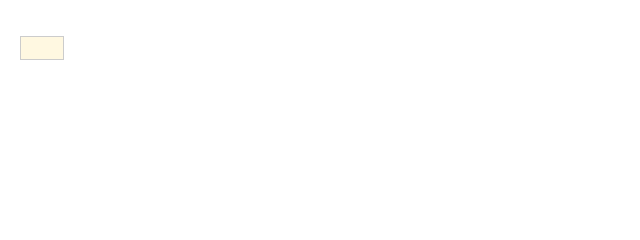
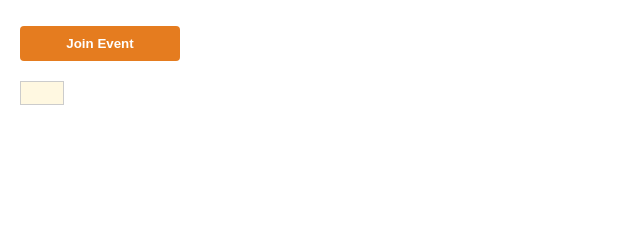
Before and after one commit to apandayouknow/meeting-avails-flask, a Flask app: template templates/event.html in a window 1280 px wide. Shown: the part 181-421 px from the top of the page, without its empty margins (0-640 px from the left). Run offline with Flask 3, Linux system fonts and the light colour scheme; the template is opened without the code that fills it: most values are stand-ins (such as "Sample title", 1, 10 or a date in 2020); lists and menus that the app fills with data are empty.

Commit message:
event joining added

```diff
--- a/app.py
+++ b/app.py
@@ -93,9 +93,10 @@
             return "Error creating event."
     return flask.render_template('new-event.html', username=username)
 
-@app.route("/event/<code>", methods=["GET", "POST"])
+@app.route("/event/<code>", methods=["GET"])
 def event_page(code):
     global username
+    joined = True
     user = databases.get_user_by_username(username)
     if user == None:
         user = ""
@@ -104,12 +105,32 @@
     event = databases.get_event_by_code(code)
     if event == None:
         return "Event not found."
-    if code not in databases.get_events_by_user(user[0]):
-        databases.add_user_to_event(user[0], event[0])
+    user_events = databases.get_events_by_user(user[0])
+    codes = [event[1] for event in user_events]
+    if code not in codes:
+        print(codes)
+        joined = False
     participants_blocks = databases.get_event_participants_availability(event[0])
-
-    return flask.render_template('event.html',
+    print(joined)
+    return flask.render_template('event.html', joined=joined,
                                username=username,
                                event=event,
                                participants_blocks=participants_blocks,
                                start_date=event[5])  # event start_date
+
+@app.route("/event/<code>/join", methods=["POST"])
+def join_event(code):
+    global username
+    user = databases.get_user_by_username(username)
+    if user == None or user == "":
+        return flask.jsonify({"error": "Not logged in"}), 401
+
+    event = databases.get_event_by_code(code)
+    if event == None:
+        return flask.jsonify({"error": "Event not found"}), 404
+
+    # Call the database function to add user to event
+    if databases.add_user_to_event(user[0], event[0]):
+        return flask.jsonify({"message": "Successfully joined event"}), 200
+    else:
+        return flask.jsonify({"error": "Error joining event"}), 500
--- a/templates/event.html
+++ b/templates/event.html
@@ -23,6 +23,12 @@
 
     <h2 style="margin-left: 20px;">{{ event[2] }}</h2>
     <p style="margin-left: 20px;">{{ event[3] }}</p>
+
+    {% if not joined %}
+    <div class="save-button">
+        <button id="joinEvent">Join Event</button>
+      </div>
+    {% endif %}
 
     <div class="calendar-container">
         <table class="calendar-table" id="calendar">
@@ -141,6 +147,25 @@
             }
             // markExistingBlocks();
         }
+        document.getElementById('joinEvent')?.addEventListener('click', async () => {
+            try {
+                const response = await fetch(`/event/{{ event[1] }}/join`, {
+                    method: 'POST',
+                    headers: {
+                        'Content-Type': 'application/json'
+                    }
+                });
+
+                if (response.ok) {
+                    window.location.reload();
+                } else {
+                    alert('Error joining event');
+                }
+            } catch (error) {
+                console.error('Error:', error);
+                alert('Error joining event');
+            }
+        });
         generateCalendar();
         markAvailabilityBlocks();
     </script>
```
